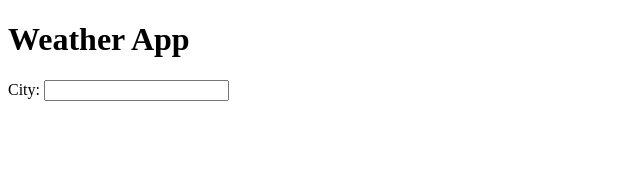
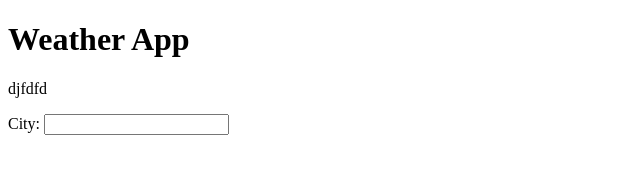
Before and after one commit to Cybersharph/weather-app, a plain HTML site: page index.html in a window 1280 px wide. Shown: the whole page, without its empty margins (0-640 px from the left). Drawn offline with Linux system fonts and the light colour scheme.

Commit message:
Add something

```diff
--- a/index.html
+++ b/index.html
@@ -8,6 +8,7 @@
 </head>
 <body>
 <h1>Weather App</h1>
+djfdfd
 
 <p>
     <label for="city">City:</label>
```
